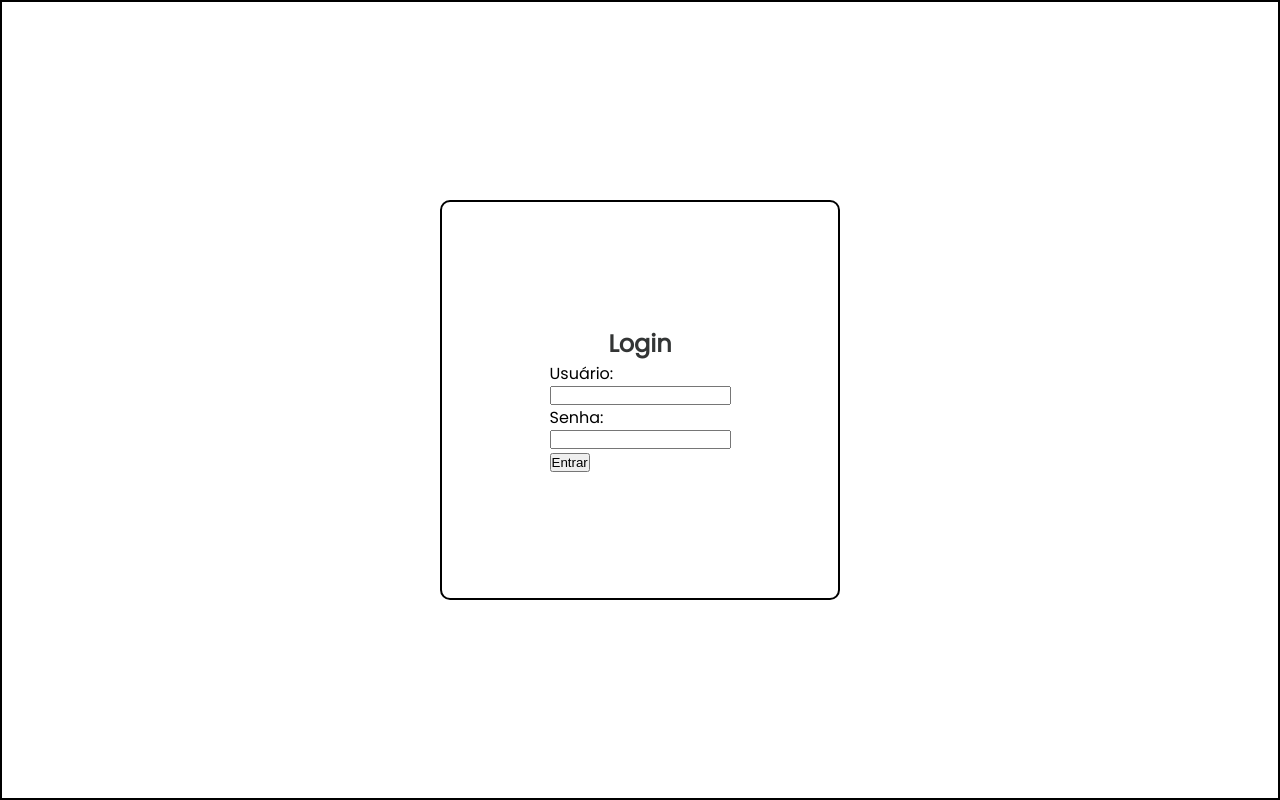
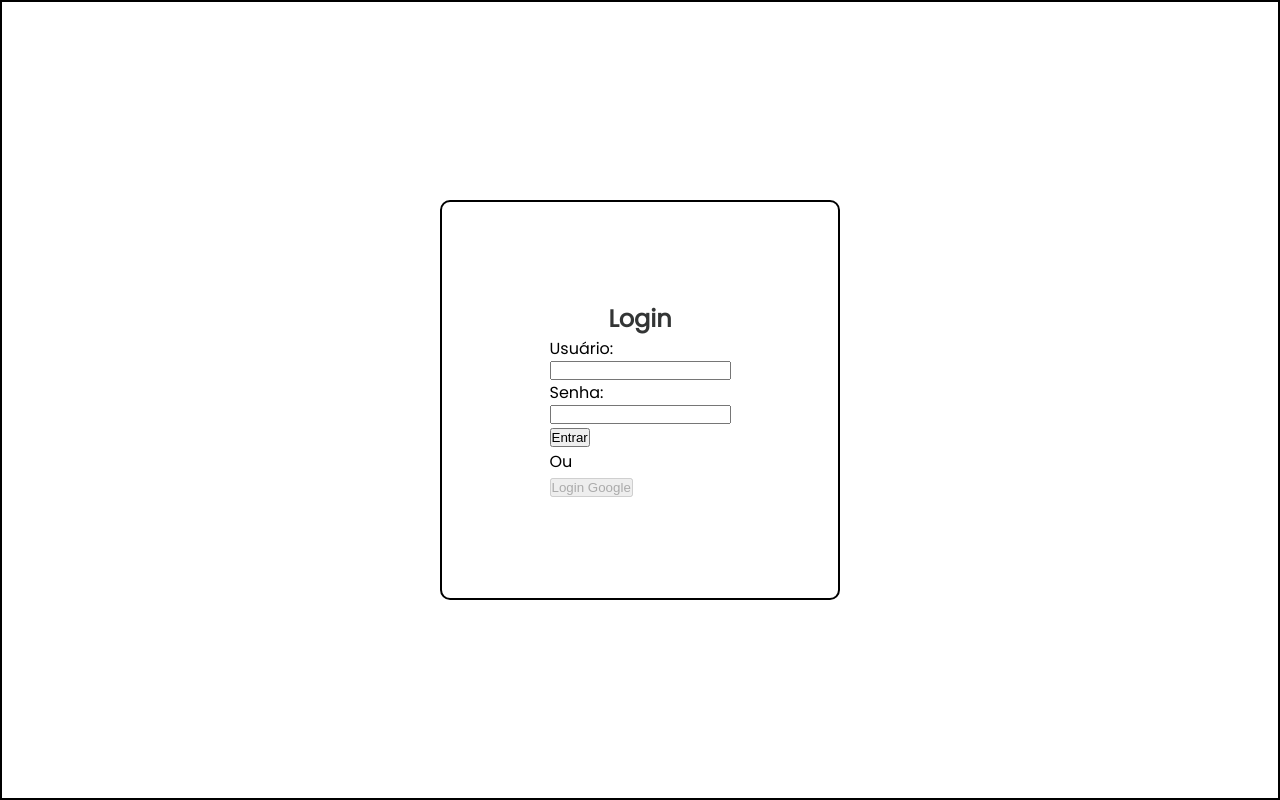
Before and after one commit to gleybsonf/angular, an Angular app: page /login in a window 1280 px wide. Built offline with nearby package versions, Linux system fonts and the light colour scheme.

Commit message:
refactor: add new button

```diff
--- a/src/app/feactures/login/pages/login/login.component.html
+++ b/src/app/feactures/login/pages/login/login.component.html
@@ -11,6 +11,8 @@
             <input type="password" id="password" name="password" [disabled]="loading()">
         </div>
         <button type="button" [disabled]="loading()" (click)="onLogin()">Entrar</button>
+        <p>Ou</p>
+        <button type="button" [disabled]="true" (click)="onLoginGoogle()">Login Google</button>
         {{ loading()  ? 'Carregando...' : '' }}
     </form>
 </div>
--- a/src/app/feactures/login/pages/login/login.component.ts
+++ b/src/app/feactures/login/pages/login/login.component.ts
@@ -40,6 +40,10 @@ export class LoginComponent implements OnInit {
     this.authFacadeService.login(userLogin.user, userLogin.password);
   }
 
+  protected onLoginGoogle(): void {
+    //this.authFacadeService.loginWithGoogle();
+  }
+
   private onLogout(): void {
     this.authFacadeService.logout();
   }
```
